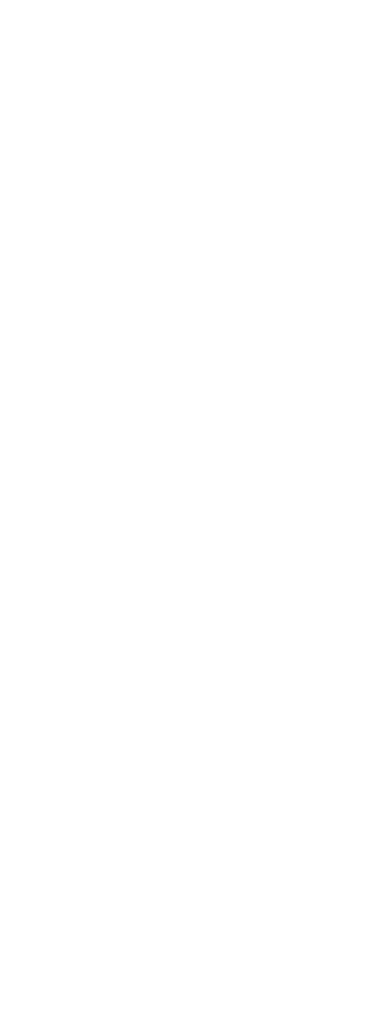
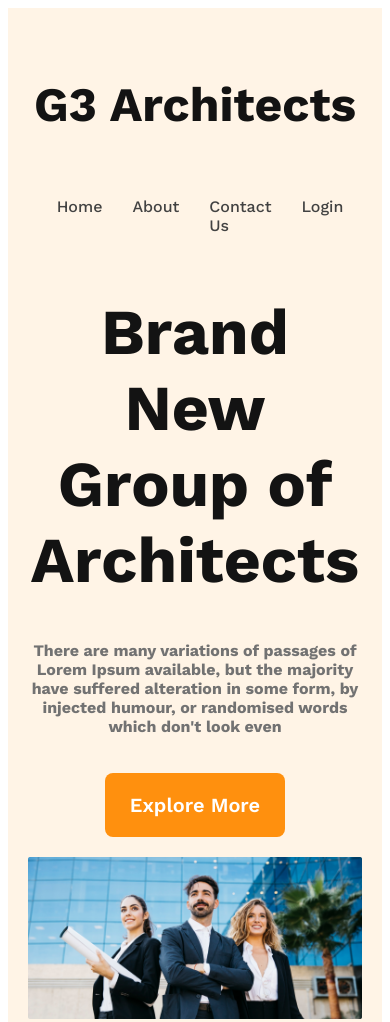
Before and after one commit to KhushnurAnjum26/g3-architect-website, a plain HTML site: page index.html in a window 390 px wide. Shown: the top 1022 px of the page. Before the commit the page ends 844 px from the top, so only its background shows below. Drawn offline with nearby package versions, Linux system fonts and the light colour scheme.

Commit message:
added header section with responsive for mibile and medium tablet

```diff
--- a/index.html
+++ b/index.html
@@ -1,12 +1,40 @@
 <!DOCTYPE html>
 <html lang="en">
+
 <head>
     <meta charset="UTF-8">
     <meta name="viewport" content="width=device-width, initial-scale=1.0">
     <title>G3 Architect</title>
     <link rel="stylesheet" href="styles/architect.css">
 </head>
+
 <body>
+    <header>
+        <nav>
+            <h3 class="nav-title">G3 Architects</h3>
+            <ul>
+                <li><a href="">Home</a></li>
+                <li><a href="">About</a></li>
+                <li><a href="">Contact Us</a></li>
+                <li><a href="">Login</a></li>
+            </ul>
+        </nav>
+        <div class="banner">
+            <div class="banner-content">
+                <h1 class="banner-title">Brand New Group of Architects </h1>
+                <p class="banner-description">There are many variations of passages of Lorem Ipsum available, but the majority have suffered alteration in some form, by injected humour, or randomised words which don't look even</p>
+                <button class="btn-primary">Explore More</button>
+            </div>
+            <img src="images/banner.png" alt="">
 
+        </div>
+    </header>
+    <main>
+
+    </main>
+    <footer>
+
+    </footer>
 </body>
+
 </html>
--- a/styles/architect.css
+++ b/styles/architect.css
@@ -0,0 +1,103 @@
+@import url('https://fonts.googleapis.com/css2?family=Work+Sans:wght@400;500;600;700;800&display=swap');
+
+/* shared styles */
+* {
+    font-family: 'Work Sans', sans-serif;
+}
+
+.btn-primary {}
+
+/* header styles */
+header {
+    background: rgba(255, 144, 14, 0.10);
+    padding: 50px 240px;
+}
+
+nav {
+    display: flex;
+    justify-content: space-between;
+    align-items: center;
+
+}
+
+.nav-title {
+    color: #131313;
+    font-size: 3rem;
+    font-weight: 700;
+
+}
+
+nav>ul {
+    display: flex;
+}
+
+nav li {
+    list-style: none;
+    margin-right: 30px;
+    font-weight: 500;
+    font-size: 1rem;
+}
+
+nav li a {
+    text-decoration: none;
+    color: #424242;
+}
+
+/* banner-content */
+.banner-content {
+    max-width: 800px;
+    color: #131313;
+    text-align: center;
+    margin: 0 auto;
+    font-size: 64px;
+    font-weight: 700;
+}
+
+.banner-title {
+    color: #131313;
+    font-size: 4rem;
+    font-weight: 700px;
+}
+
+.banner-description {
+    color: #727272;
+    font-size: 1rem;
+    font-weight: 400px;
+}
+
+.btn-primary {
+
+    color: #FFF;
+    font-size: 1.25rem;
+    padding: 20px 25px;
+    font-weight: 600;
+    border-radius: 8px;
+    background: #FF900E;
+    border: none;
+
+}
+.banner img{
+    margin-top: 20px;
+    width: 100%;
+}
+/* responsive media queries */
+/* mobile devices */
+@media screen and (max-width:576px) {
+    header{
+        padding: 20px;
+    }
+    nav{
+        flex-direction: column;
+    }
+}
+
+/* tablet */
+@media screen and (min-width:576px) and (max-width:960px) {
+    header{
+        padding: 50px;
+    }
+    nav{
+        flex-direction: column;
+    }
+
+}
```
